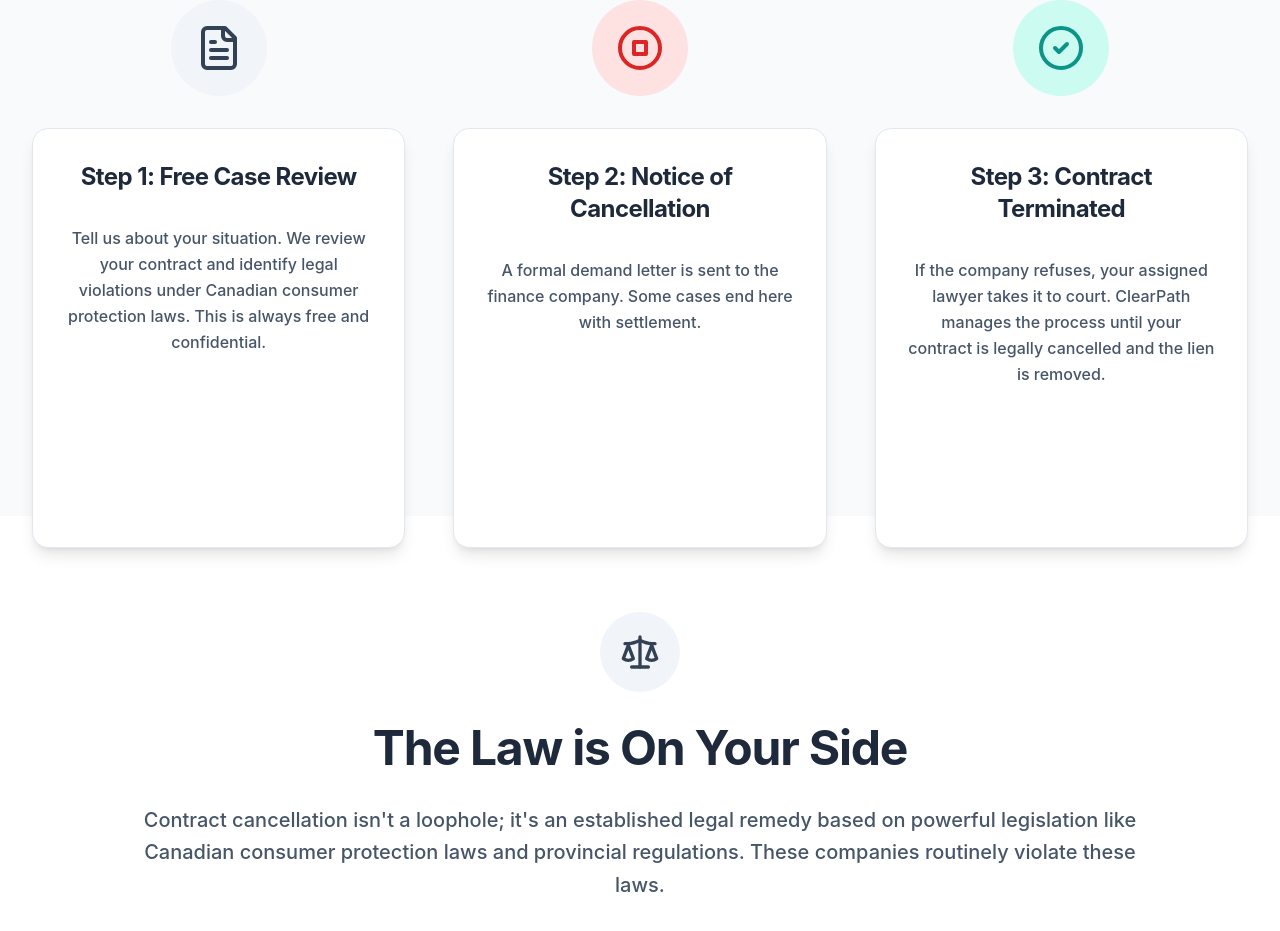
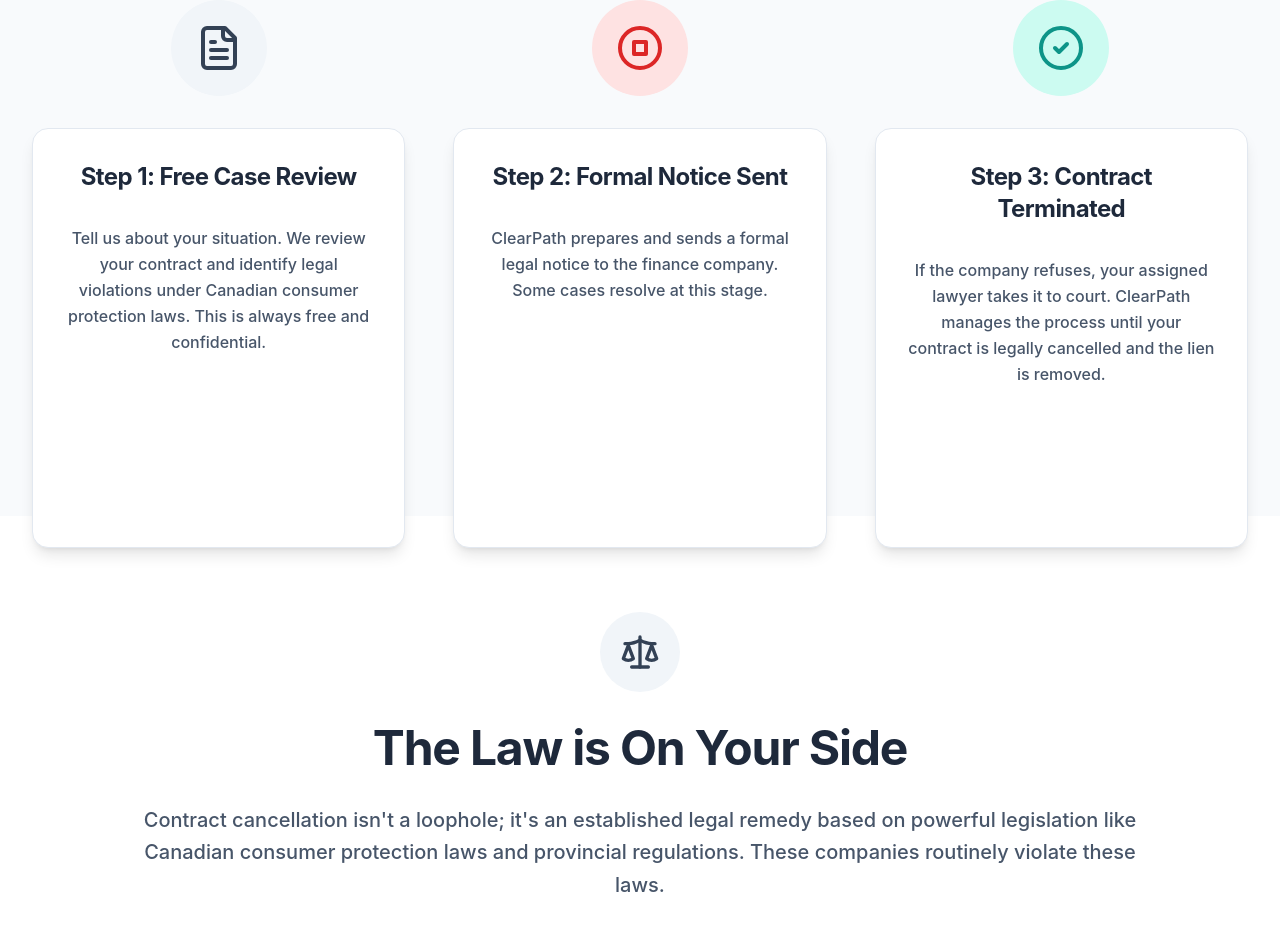
Before and after one commit to BaseClimate/clearpath-website, a React (Vite) app: page / in a window 1280 px wide. Shown: the part 3144-4075 px from the top of the page. Built offline with nearby package versions, Linux system fonts and the light colour scheme.

Commit message:
fix(copy): tighten step 2 wording to emphasize managed process

```diff
--- a/src/components/HowItWorks.tsx
+++ b/src/components/HowItWorks.tsx
@@ -29,9 +29,9 @@ const HowItWorks = () => {
               <StopCircle className="h-12 w-12 text-red-600" />
             </div>
             <div className="bg-white p-8 rounded-2xl shadow-lg border border-slate-200 hover:shadow-xl transition-shadow flex flex-col h-full">
-              <h3 className="text-2xl font-bold text-slate-800 mb-6 tracking-tight">Step 2: Notice of Cancellation</h3>
+              <h3 className="text-2xl font-bold text-slate-800 mb-6 tracking-tight">Step 2: Formal Notice Sent</h3>
               <p className="text-slate-600 leading-relaxed font-medium mt-2">
-                A formal demand letter is sent to the finance company. Some cases end here with settlement.
+                ClearPath prepares and sends a formal legal notice to the finance company. Some cases resolve at this stage.
               </p>
             </div>
           </div>
```
